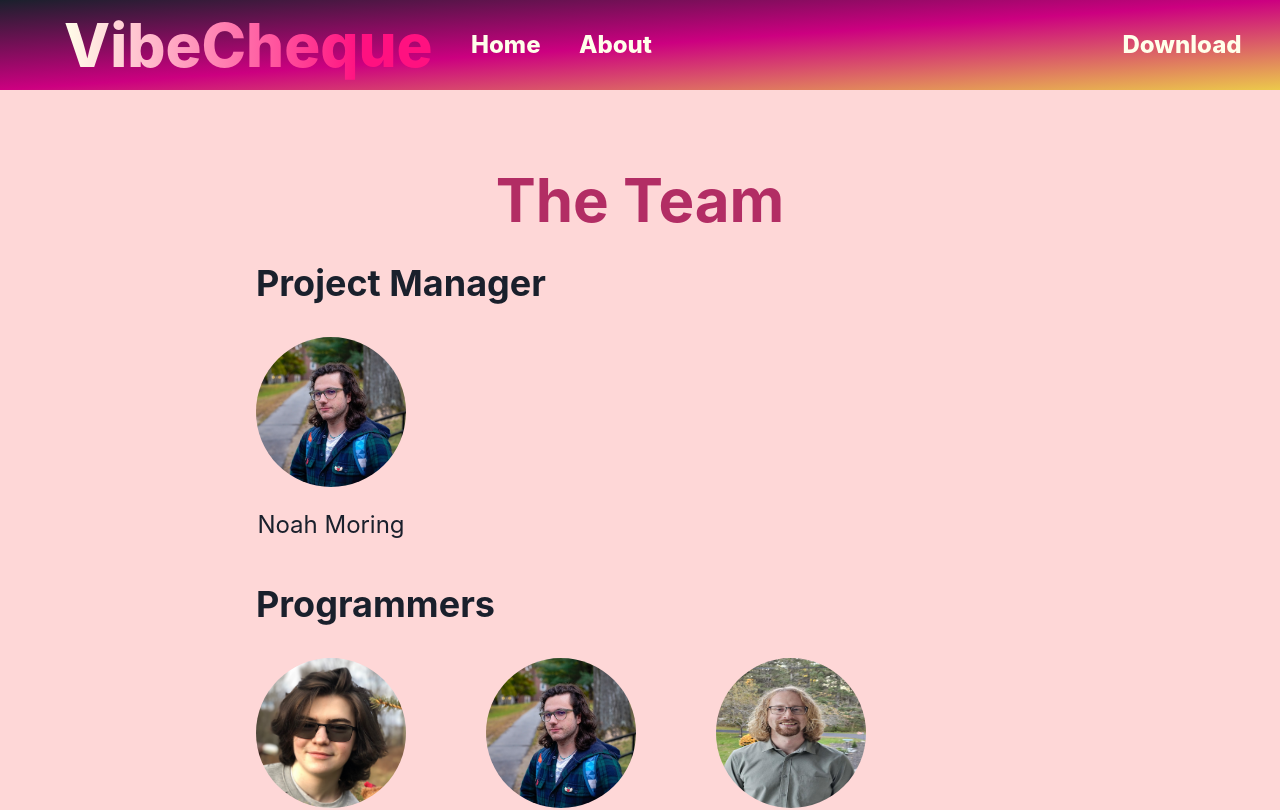
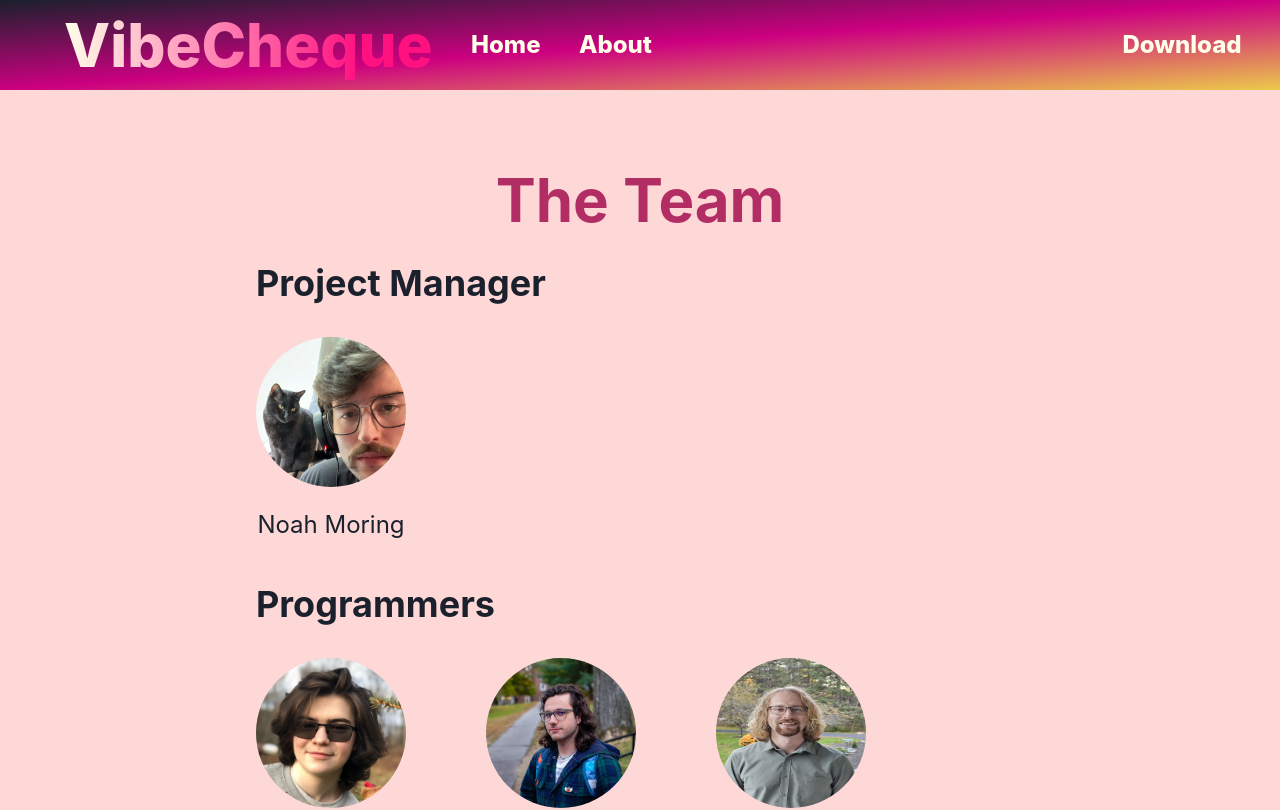
Before and after one commit to COS420-Fall24/Team-F, a React (Create React App) app: page /about in a window 1280 px wide. Shown: the top 810 px of the page. Built offline with nearby package versions, Linux system fonts and the light colour scheme.

Commit message:
Added my picture

```diff
--- a/src/About.tsx
+++ b/src/About.tsx
@@ -25,7 +25,7 @@ function About(): React.JSX.Element {
                 <Box width="max">
                     <Image
                         // eslint-disable-next-line @typescript-eslint/no-unsafe-assignment
-                        src={require("./images/izge.jpg")}
+                        src={require("./images/noah.jpg")}
                         borderRadius="full"
                         boxSize="150px"
                     />
```
Also changed, not shown: src/images/noah.jpg (added).
